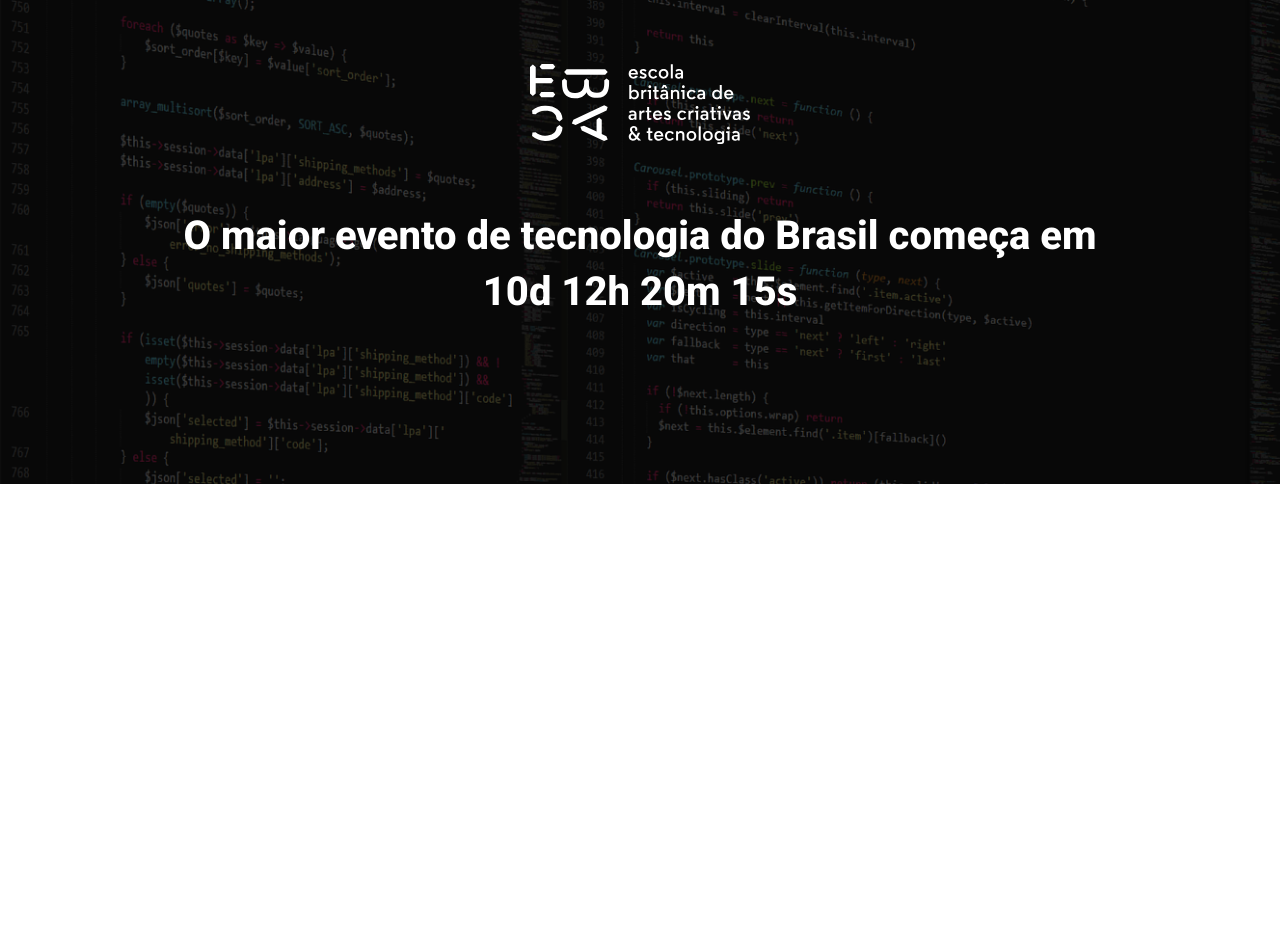
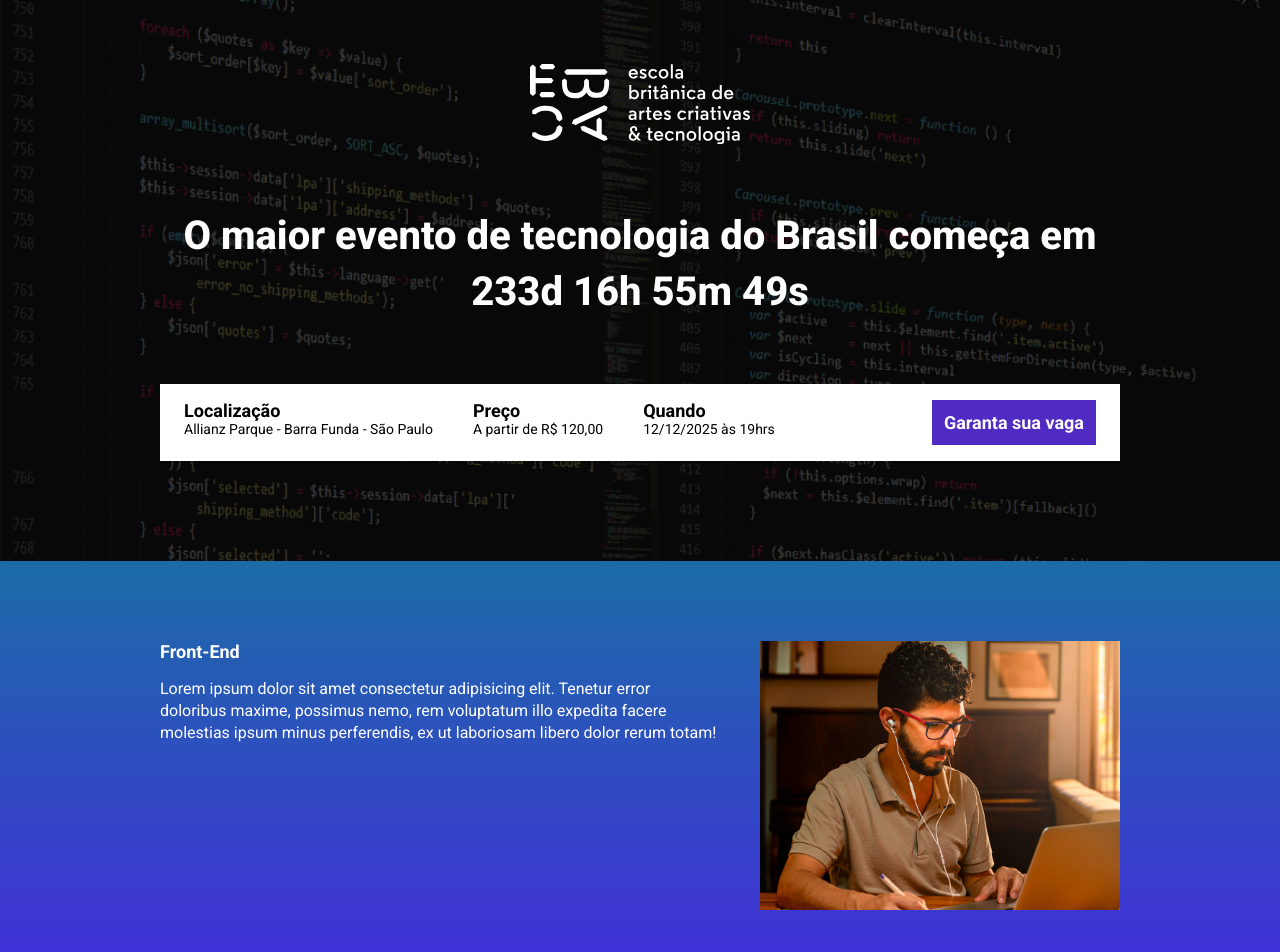
Before and after one commit to Britou/ebac-tech-talks, a website built with Parcel: page src/index.html in a window 1280 px wide. Shown: the top 952 px of the page. Before the commit the page ends 800 px from the top, so only its background shows below. Built offline with nearby package versions, Linux system fonts and the light colour scheme.

Commit message:
Criando a contagem regressiva

```diff
--- a/package.json
+++ b/package.json
@@ -2,9 +2,9 @@
   "name": "ebac_talks",
   "version": "1.0.0",
   "description": "",
-  "main": "index.js",
   "scripts": {
     "dev": "parcel src/index.html src/styles/main.scss src/scripts/main.js",
+    "build": "parcel build src/index.html",
     "test": "echo \"Error: no test specified\" && exit 1"
   },
   "keywords": [],
--- a/src/index.html
+++ b/src/index.html
@@ -3,23 +3,87 @@
 <head>
     <meta charset="UTF-8">
     <meta name="viewport" content="width=device-width, initial-scale=1.0">
-    <title>Ebac Tech Talks</title>
+    <title>EBAC Tech Talks</title>
 
     <link rel="preconnect" href="https://fonts.googleapis.com">
     <link rel="preconnect" href="https://fonts.gstatic.com" crossorigin>
     <link href="https://fonts.googleapis.com/css2?family=Roboto:ital,wght@0,100..900;1,100..900&display=swap" rel="stylesheet">
-
     <link rel="stylesheet" href="styles/main.scss">
+    <link rel="stylesheet" href="https://unpkg.com/aos@next/dist/aos.css" />
 </head>
 <body>
     <header class="hero">
         <div class="container">
             <img class ="hero__logo" src="images/ebac_logo.svg" alt="">
             <p class="hero__text">
-                O maior evento de tecnologia do Brasil começa em 10d 12h 20m 15s
+                O maior evento de tecnologia do Brasil começa em <span id="contador"></span>
             </p>
+            <div class="infos-bar">
+                <ul class="infos-bar__infos">
+                    <li class="infos-bar__infos__item">
+                        <b>Localização</b>
+                        Allianz Parque - Barra Funda - São Paulo
+                    </li>
+                    <li class="infos-bar__infos__item">
+                        <b>Preço</b>
+                        A partir de R$ 120,00
+                    </li>
+                    <li class="infos-bar__infos__item">
+                        <b>Quando</b>
+                        12/12/2025 às 19hrs
+                    </li>
+                </ul>
+                <a href="#" class="button button--primary">
+                    Garanta sua vaga
+                </a>
+            </div>
         </div>
     </header>
+    <section class="event event--frontend">
+        <div class="container" data-aos="fade-right">
+            <div class="event__details">
+                <h2 class="event__details__title">Front-End</h2>
+                <p class="event__details__description">
+                    Lorem ipsum dolor sit amet consectetur adipisicing elit. Tenetur error doloribus maxime, possimus nemo, rem voluptatum illo expedita facere molestias ipsum minus perferendis, ex ut laboriosam libero dolor rerum totam!
+                </p>
+            </div>
+            <img class="event__image" src="images/frontend.png" alt="Front-End">
+        </div>
+    </section>
+    <section class="event event--ui-ux event--image-left">
+        <div class="container" data-aos="fade-left">
+            <div class="event__details">
+                <h2 class="event__details__title">UI/UX</h2>
+                <p class="event__details__description">
+                    Lorem ipsum dolor sit amet consectetur adipisicing elit. Tenetur error doloribus maxime, possimus nemo, rem voluptatum illo expedita facere molestias ipsum minus perferendis, ex ut laboriosam libero dolor rerum totam!
+                </p>
+            </div>
+            <img class="event__image" src="images/ui-ux.png" alt="Front-End">
+        </div>
+    </section>
+    <section class="event event--data-science">
+        <div class="container"  data-aos="fade-right">
+            <div class="event__details">
+                <h2 class="event__details__title">Data Science</h2>
+                <p class="event__details__description">
+                    Lorem ipsum dolor sit amet consectetur adipisicing elit. Tenetur error doloribus maxime, possimus nemo, rem voluptatum illo expedita facere molestias ipsum minus perferendis, ex ut laboriosam libero dolor rerum totam!
+                </p>
+            </div>
+            <img class="event__image" src="images/data.png" alt="Front-End">
+        </div>
+    </section>
+    <section class="event event--backend event--image-left">
+        <div class="container" data-aos="fade-left">
+            <div class="event__details">
+                <h2 class="event__details__title">Back-End</h2>
+                <p class="event__details__description">
+                    Lorem ipsum dolor sit amet consectetur adipisicing elit. Tenetur error doloribus maxime, possimus nemo, rem voluptatum illo expedita facere molestias ipsum minus perferendis, ex ut laboriosam libero dolor rerum totam!
+                </p>
+            </div>
+            <img class="event__image" src="images/backend.png" alt="Front-End">
+        </div>
+    </section>
+    <script src="https://unpkg.com/aos@next/dist/aos.js"></script>
     <script src="scripts/main.js"></script>
 </body>
 </html>
--- a/src/scripts/main.js
+++ b/src/scripts/main.js
@@ -0,0 +1,27 @@
+AOS.init();
+
+const dataDoEvento = new Date ("Dec 12, 2025 19:00:00");
+const timeStampDoEvento = dataDoEvento.getTime();
+
+const contaAsHoras = setInterval(function () {
+    const agora = new Date();
+    const timeStampAtual = agora.getTime();
+
+    const distanciaAteOEvento = timeStampDoEvento - timeStampAtual;
+
+    const diaEmMs = 1000 * 60 * 60 * 24;
+    const horaEmMs = 1000 * 60 * 60;
+    const minutosEmMs = 1000 * 60;
+
+    const diasAteOEvento = Math.floor(distanciaAteOEvento / diaEmMs);
+    const horasAteOEvento = Math.floor((distanciaAteOEvento % diaEmMs) / horaEmMs);
+    const minutosAteOEvento = Math.floor((distanciaAteOEvento % horaEmMs) / minutosEmMs);
+    const segundosAteOEvento = Math.floor((distanciaAteOEvento % minutosEmMs) / 1000);
+
+    document.getElementById('contador').innerHTML = `${diasAteOEvento}d ${horasAteOEvento}h ${minutosAteOEvento}m ${segundosAteOEvento}s`;
+
+    if (distanciaAteOEvento < 0) {
+        clearInterval(contaAsHoras);
+        document.getElementById('contador').innerHTML = `Evento expirado!`
+    }
+}, 1000);
--- /dev/null
+++ b/src/styles/_event.scss
@@ -0,0 +1,65 @@
+@use 'variables';
+
+.event {
+    padding: 80px 0;
+
+
+    &--frontend {
+        background-image: linear-gradient(variables.$blue1, variables.$blue2);
+    }
+
+    &--ui-ux {
+        background-image: linear-gradient(variables.$blue2, variables.$pink);
+    }
+
+    &--data-science {
+        background-image: linear-gradient(variables.$pink, variables.$yellow);
+    }
+
+    &--backend {
+        background-image: linear-gradient(variables.$yellow, variables.$pink);
+    }
+
+    &--image-left {
+        .container {
+            flex-direction: row-reverse;
+        }
+    }
+
+    .container {
+        display: flex;
+        gap: 40px;
+    }
+
+    &__image {
+        max-width: 360px;
+    }
+
+    &__details {
+
+        &__title {
+            font-size: 18px;
+            font-weight: bold;
+            margin-bottom: 16px;
+        }
+
+        &__description {
+            line-height: 22px;
+        }
+    }
+
+    @media (max-width: 640px) {
+        .container {
+            display: block;
+        }
+
+        &__image {
+            width: 100%;
+        }
+
+        &__details {
+            margin-right: 0;
+            margin-bottom: 16px;
+        }
+    }
+}
--- a/src/styles/_hero.scss
+++ b/src/styles/_hero.scss
@@ -1,3 +1,5 @@
+@use 'variables';
+
 .hero {
     padding-top: 64px;
     padding-bottom: 100px;
@@ -16,7 +18,7 @@
         left: 0;
         width: 100%;
         height: 100%;
-        background-color: #000;
+        background-color: variables.$secondaryTextColor;
         content: '';
         opacity: .7;
     }
--- /dev/null
+++ b/src/styles/_variables.scss
@@ -0,0 +1,9 @@
+$textColor: #fff;
+$secondaryTextColor: #000;
+
+$blue1: #1B6CA7;
+$blue2: #442BDB;
+$pink: #89223B;
+$yellow: #9c7910;
+
+$purple: #4f2ac3;
--- /dev/null
+++ b/src/styles/components/_buttons.scss
@@ -0,0 +1,27 @@
+@use '../variables';
+
+.button {
+    padding: 12px;
+    font-size: 18px;
+    font-weight: bold;
+    text-decoration: none;
+    text-align: center;
+    white-space: nowrap;
+
+    &--primary {
+        color: variables.$textColor;
+        background-color: variables.$purple;
+    }
+
+    @media (max-width: 640px) {
+        display: flex;
+        width: 100%;
+        align-items: center;
+
+    }
+
+    @media (max-width: 1024px) {
+        display: flex;
+        align-items: center;
+    }
+}
--- /dev/null
+++ b/src/styles/components/_infos_bar.scss
@@ -0,0 +1,42 @@
+@use '../variables';
+
+.infos-bar {
+    padding: 16px 24px;
+    background-color: variables.$textColor;
+    display: flex;
+    justify-content: space-between;
+
+    &__infos {
+        display: flex;
+        gap: 40px;
+
+        &__item {
+            font-size: 14px;
+            color: variables.$secondaryTextColor;
+
+            b {
+                color: variables.$secondaryTextColor;
+                font-size: 18px;
+                display: block;
+            }
+        }
+    }
+
+    @media (max-width: 640px) {
+        display: block;
+
+        &__infos {
+            display: block;
+
+            &__item {
+                margin-bottom: 24px;
+            }
+        }
+    }
+
+    @media (max-width: 1024px) {
+        &__infos {
+            gap: 16px;
+        }
+    }
+}
--- a/src/styles/main.scss
+++ b/src/styles/main.scss
@@ -1,12 +1,16 @@
 @use 'hero';
+@use 'components/infos_bar';
+@use 'components/buttons';
+@use 'event';
+@use 'variables';
 
 * {
     margin: 0;
     padding: 0;
     box-sizing: border-box;
     font-family: 'Roboto', sans-serif;
-    font-weight: 400;
-    color: #fff;
+    color: variables.$textColor;
+    list-style: none;
 }
 
 .container {
```
